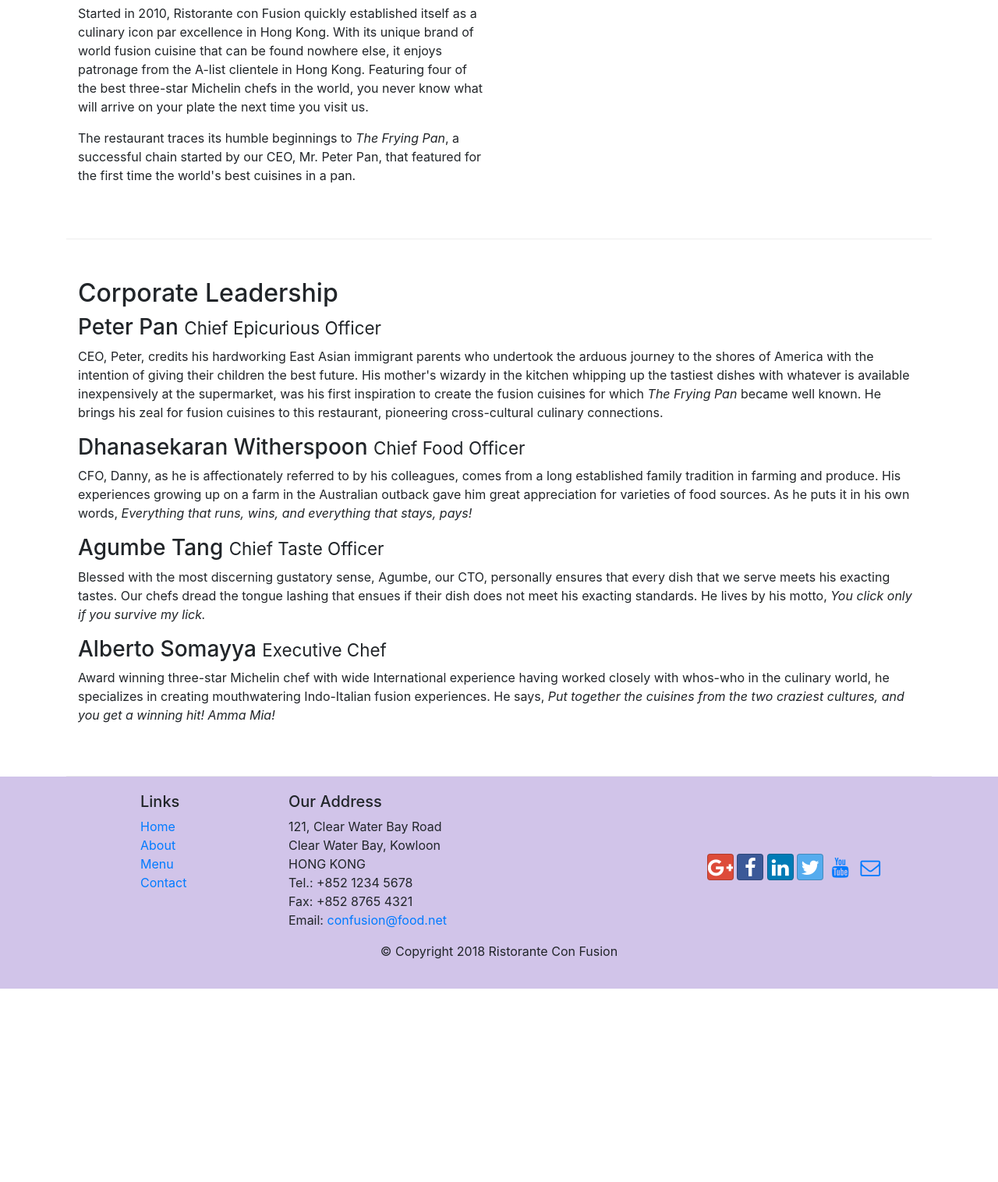
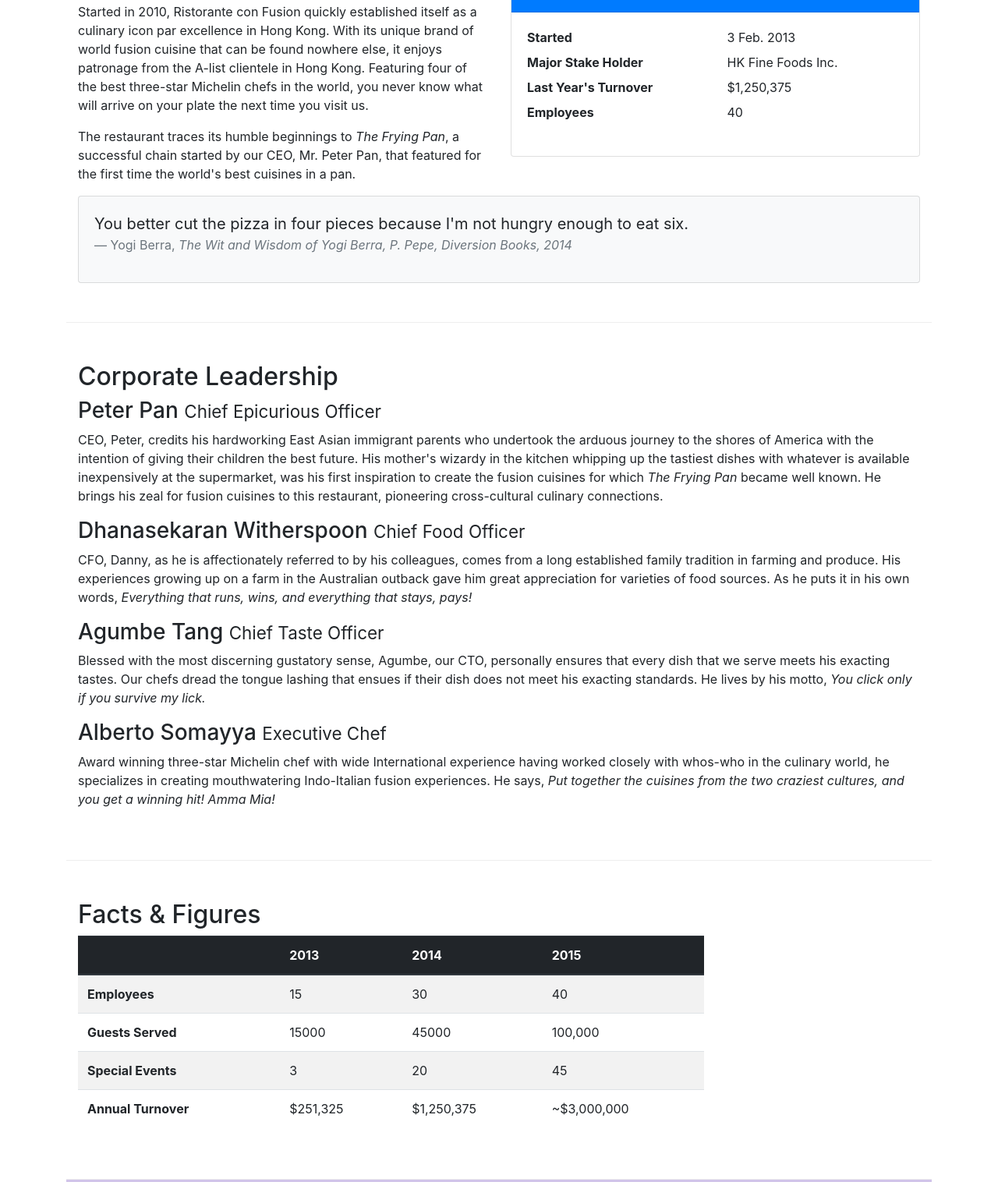
Before and after one commit to and-yida/front-end-web-UI-frameworks-and-tools-bootstrap-treino, a website: page aboutus.html in a window 1280 px wide. Shown: the part 558-2074 px from the top of the page at 78% size. Before the commit the page ends 1826 px from the top, so only its background shows below. Drawn offline with nearby package versions, Linux system fonts and the light colour scheme.

Commit message:
Tables and Cards

```diff
--- a/aboutus.html
+++ b/aboutus.html
@@ -58,18 +58,46 @@
             </div>
         </div>
 
-        <div class="row row-content align-items-center">
+        <div class="row row-content">
             <div class="col-sm-6">
                 <h2>Our History</h2>
                 <p>Started in 2010, Ristorante con Fusion quickly established itself as a culinary icon par excellence in Hong Kong. With its unique brand of world fusion cuisine that can be found nowhere else, it enjoys patronage from the A-list clientele in Hong Kong.  Featuring four of the best three-star Michelin chefs in the world, you never know what will arrive on your plate the next time you visit us.</p>
                 <p>The restaurant traces its humble beginnings to <em>The Frying Pan</em>, a successful chain started by our CEO, Mr. Peter Pan, that featured for the first time the world's best cuisines in a pan.</p>
             </div>
-            <div class="col-auto">
+            <div class="col-sm">
+                <div class="card">
+                    <h3 class="card-header bg-primary text-white">Facts At a Glance</h3>
+                    <div class="card-body">
+                        <dl class="row">
+                            <dt class="col-6">Started</dt>
+                            <dd class="col-6">3 Feb. 2013</dd>
+                            <dt class="col-6">Major Stake Holder</dt>
+                            <dd class="col-6">HK Fine Foods Inc.</dd>
+                            <dt class="col-6">Last Year's Turnover</dt>
+                            <dd class="col-6">$1,250,375</dd>
+                            <dt class="col-6">Employees</dt>
+                            <dd class="col-6">40</dd>
+                        </dl>
+                    </div>
+                </div>
+            </div>
+            <div class="col-12">
+                <div class="card card-body bg-light">
+                    <blockquote class="blockquote">
+                        <p class="mb-0">You better cut the pizza in four pieces because
+                            I'm not hungry enough to eat six.</p>
+                        <footer class="blockquote-footer">Yogi Berra,
+                            <cite title="Source Title">The Wit and Wisdom of Yogi Berra,
+                            P. Pepe, Diversion Books, 2014</cite>
+                        </footer>
+                    </blockquote>
+
+                </div>
             </div>
         </div>
 
 
-        <div class="row row-content align-items-center">
+        <div class="row row-content">
             <div class="col-12">
                 <h2>Corporate Leadership</h2>
                 <h3>Peter Pan <small>Chief Epicurious Officer</small></h3>
@@ -83,7 +111,49 @@
             </div>
        </div>
 
-    </div>
+       <div class="row row-content">
+           <div class="col-12 col-sm-9">
+               <h2>Facts &amp; Figures</h2>
+               <div class="table-responsive">
+                <table class="table table-striped">
+                    <thead class="thead-dark">
+                        <tr>
+                            <th>&nbsp;</th>
+                            <th>2013</th>
+                            <th>2014</th>
+                            <th>2015</th>
+                        </tr>
+                    </thead>
+                    <tbody>
+                        <tr>
+                            <th>Employees</th>
+                            <td>15</td>
+                            <td>30</td>
+                            <td>40</td>
+                        </tr>
+                        <tr>
+                            <th>Guests Served</th>
+                            <td>15000</td>
+                            <td>45000</td>
+                            <td>100,000</td>
+                        </tr>
+                        <tr>
+                            <th>Special Events</th>
+                            <td>3</td>
+                            <td>20</td>
+                            <td>45</td>
+                        </tr>
+                        <tr>
+                            <th>Annual Turnover</th>
+                            <td>$251,325</td>
+                            <td>$1,250,375</td>
+                            <td>~$3,000,000</td>
+                        </tr>
+                    </tbody>
+                </table>
+                </div>
+            </div>
+        </div>
 
     <footer class="footer">
         <div class="container">
```
